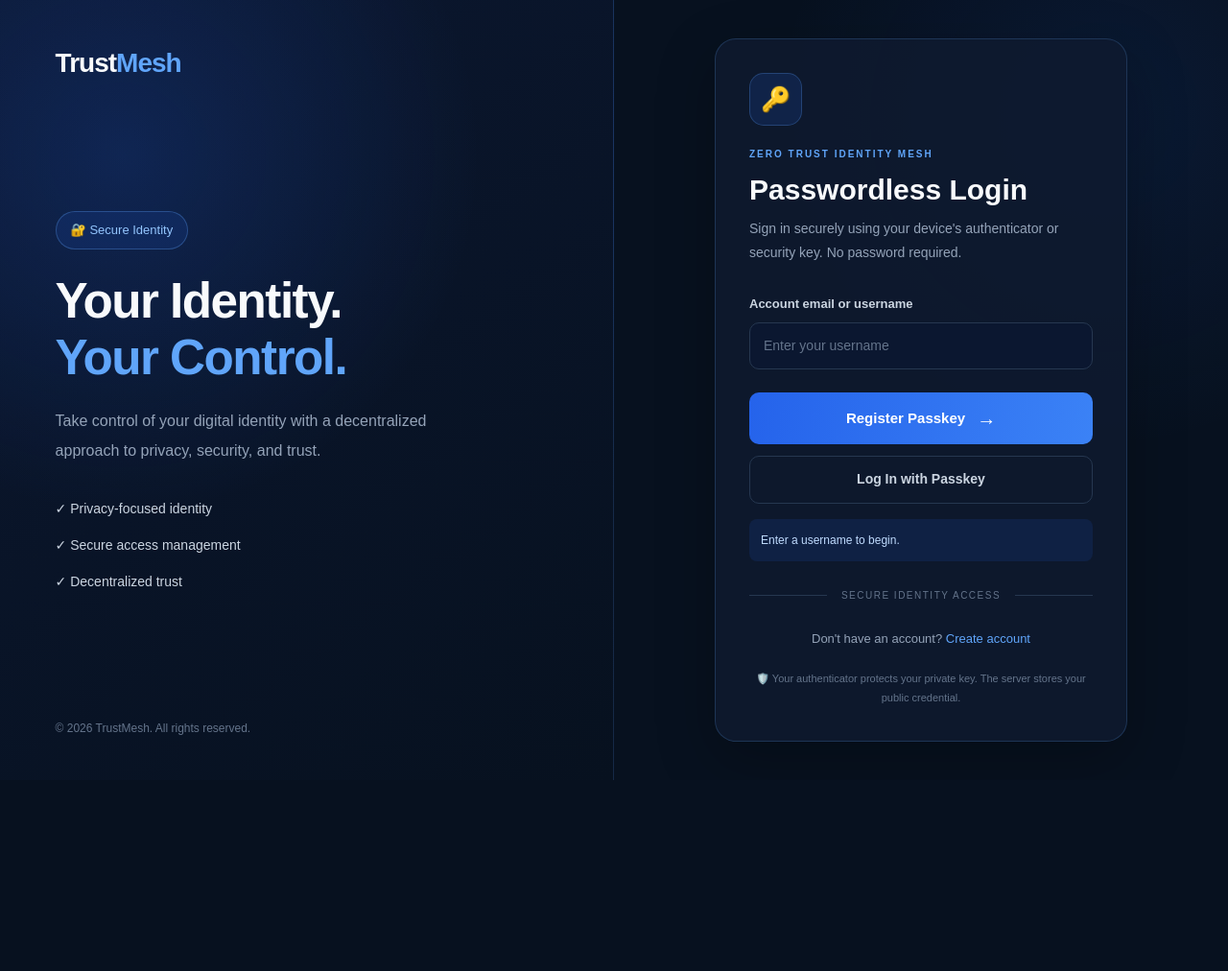
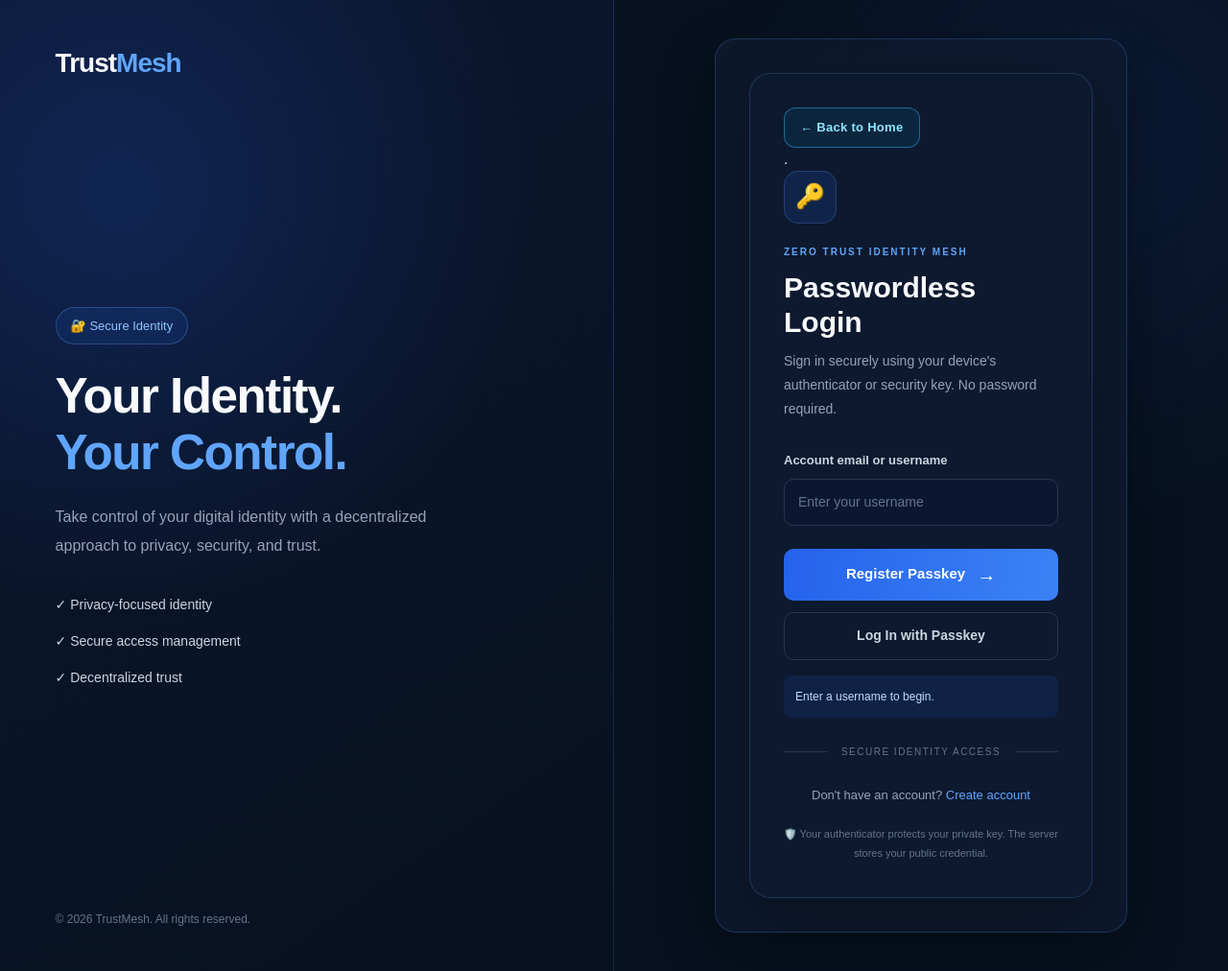
Before and after one commit to mrrockysabharwal/Decentralized-Zero-Trust-Identity-Provider-IdP-Mesh-, a plain HTML site: page frontend/login.html in a window 1280 px wide. Shown: the whole page at 96% size. Before the commit the page ends 813 px from the top, so only its background shows below. Drawn offline with nearby package versions, Linux system fonts and the light colour scheme.

Commit message:
Added Back Home button

```diff
--- a/frontend/login.css
+++ b/frontend/login.css
@@ -516,3 +516,38 @@
         min-height: 48px;
     }
 }
+/* Go back Button*/
+.back-home {
+    display: inline-flex;
+    align-items: center;
+    gap: 10px;
+    padding: 10px 16px;
+
+    background: rgba(20, 184, 255, 0.08);
+    border: 1px solid rgba(56, 189, 248, 0.45);
+    border-radius: 12px;
+
+    color: #8be9ff;
+    text-decoration: none;
+    font-size: 13px;
+    font-weight: 600;
+    letter-spacing: 0.3px;
+
+    box-shadow: inset 0 0 12px rgba(20, 184, 255, 0.04);
+    backdrop-filter: blur(10px);
+
+    transition: all 0.25s ease;
+}
+
+.back-home:hover {
+    background: rgba(20, 184, 255, 0.16);
+    border-color: #35d8ff;
+    color: #ffffff;
+
+    box-shadow: 0 0 18px rgba(20, 184, 255, 0.18);
+    transform: translateY(-2px);
+}
+
+.back-home:active {
+    transform: translateY(0);
+}
--- a/frontend/login.html
+++ b/frontend/login.html
@@ -63,6 +63,13 @@
         <div class="login-form-section">
 
             <div class="login-card">
+                <div class="login-card">
+
+    <a href="index.html" class="back-home">← Back to Home</a>
+
+    <div class="icon-box">
+        .
+    </div>
 
                 <div class="login-icon">
                     🔑
```
